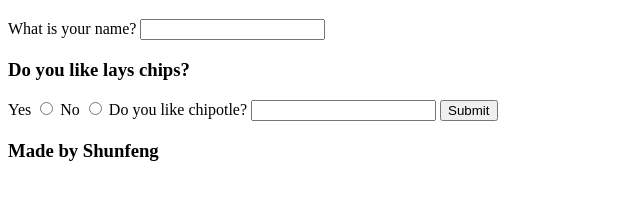
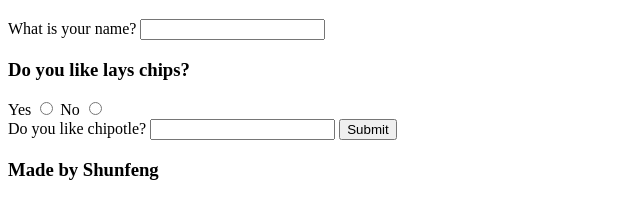
Before and after one commit to ShunfengYu2/Form, a plain HTML site: page index.html in a window 1280 px wide. Shown: the part 61-280 px from the top of the page, without its empty margins (0-640 px from the left). Drawn offline with Linux system fonts and the light colour scheme.

Commit message:
Update index.html

```diff
--- a/index.html
+++ b/index.html
@@ -12,7 +12,7 @@
       <label for="lays">Yes</label>
       <input type="radio" id="lays" name="lays">
       <label for="lays2">No</label>
-      <input type="radio" id="lays2" name="lays2">
+      <input type="radio" id="lays2" name="lays2"><br>
       <label for="chipotle">Do you like chipotle?</label>
       <input type="text" id="chipotle" name="chipotle">
       <input type="submit" id="submit" name="submit">
```
